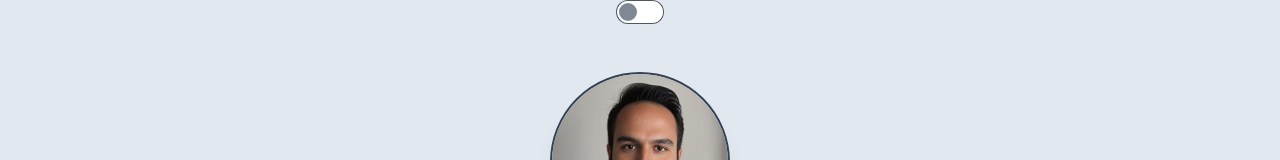
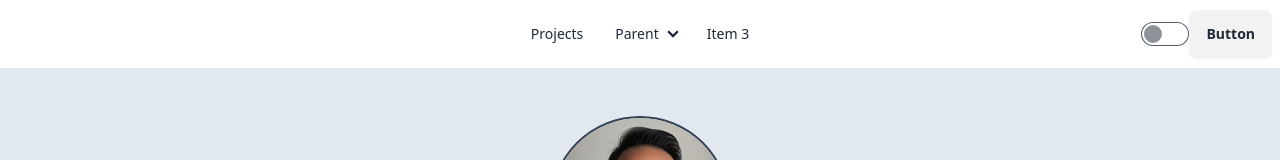
Before and after one commit to Personal-nt/myWebDevPage, a React (Vite) app: page / in a window 1280 px wide. Shown: the top 160 px of the page. Built offline with nearby package versions, Linux system fonts and the light colour scheme.

Commit message:
NavBar wip

```diff
--- /dev/null
+++ b/src/components/NavBar.tsx
@@ -0,0 +1,86 @@
+import { toggleDarkMode } from '../utils/toggleDarkMode'
+
+const NavBar = () => {
+    return (
+        <div className="navbar bg-base-100">
+            <div className="navbar-start">
+                <div className="dropdown">
+                    <div
+                        tabIndex={0}
+                        role="button"
+                        className="btn btn-ghost lg:hidden"
+                    >
+                        <svg
+                            xmlns="http://www.w3.org/2000/svg"
+                            className="h-5 w-5"
+                            fill="none"
+                            viewBox="0 0 24 24"
+                            stroke="currentColor"
+                        >
+                            <path
+                                strokeLinecap="round"
+                                strokeLinejoin="round"
+                                strokeWidth="2"
+                                d="M4 6h16M4 12h8m-8 6h16"
+                            />
+                        </svg>
+                    </div>
+                    <ul className="menu dropdown-content menu-sm z-[1] mt-3 w-52 rounded-box bg-base-100 p-2 shadow">
+                        <li>
+                            <a href="">Projects</a>
+                        </li>
+                        <li>
+                            <a>Parent</a>
+                            <ul className="p-2">
+                                <li>
+                                    <a>Submenu 1</a>
+                                </li>
+                                <li>
+                                    <a>Submenu 2</a>
+                                </li>
+                            </ul>
+                        </li>
+                        <li>
+                            <a>Item 3</a>
+                        </li>
+                    </ul>
+                </div>
+                {/* <a className="btn btn-ghost text-xl">daisyUI</a> */}
+            </div>
+            <div className="navbar-center hidden lg:flex">
+                <ul className="menu menu-horizontal px-1">
+                    <li>
+                        <a href="#projects">Projects</a>
+                    </li>
+                    <li>
+                        <details>
+                            <summary>Parent</summary>
+                            <ul className="p-2">
+                                <li>
+                                    <a>Submenu 1</a>
+                                </li>
+                                <li>
+                                    <a>Submenu 2</a>
+                                </li>
+                            </ul>
+                        </details>
+                    </li>
+                    <li>
+                        <a>Item 3</a>
+                    </li>
+                </ul>
+            </div>
+
+            <div className="navbar-end">
+            <input
+                type="checkbox"
+                className="toggle dark:border-[#00D6C1] dark:bg-[#00D6C1]"
+                onClick={() => toggleDarkMode()}
+            />
+                <a className="btn">Button</a>
+            </div>
+        </div>
+    )
+}
+
+export default NavBar
--- a/src/components/componentCss/Projects.tsx
+++ b/src/components/componentCss/Projects.tsx
@@ -4,8 +4,8 @@ import { FiEye, FiPlay, FiSearch } from 'react-icons/fi'
 import Badge from '../../components/Badge'
 import ButtonIcon from '../ButtonIcon'
 
-import gsap from 'gsap';
-import ScrollTrigger from 'gsap/ScrollTrigger';
+import gsap from 'gsap'
+import ScrollTrigger from 'gsap/ScrollTrigger'
 
 const Projects = () => {
     return (
@@ -15,28 +15,18 @@ const Projects = () => {
     )
 }
 
-gsap.registerPlugin(ScrollTrigger);
+gsap.registerPlugin(ScrollTrigger)
 
 const SwapColumnFeatures = () => {
     const [featureInView, setFeatureInView] = useState(features[0])
 
     return (
-        <section className="relative mx-auto max-w-7xl scr">
+        <section className="scr relative mx-auto max-w-7xl -mt-[0px]">
             <SlidingFeatureDisplay featureInView={featureInView} />
-
             {/* Offsets the height of SlidingFeatureDisplay so that it renders on top of Content to start */}
             <div className="-mt-[100vh] hidden md:block" />
-
-            {/* {features.map((s) => (
-                <Content
-                    key={s.id}
-                    featureInView={s}
-                    setFeatureInView={setFeatureInView}
-                    {...s}
-                />
-            ))} */}
             <div className="scroll-container">
-            {/* Other components */}
+                <div className="align-items-start flex flex-col justify-start">
                     {features.map((feature, index) => (
                         <div key={index} className="snap-element">
                             <Content
@@ -47,6 +37,7 @@ const SwapColumnFeatures = () => {
                             />
                         </div>
                     ))}
+                </div>
             </div>
         </section>
     )
@@ -71,7 +62,9 @@ const SlidingFeatureDisplay = ({ featureInView }) => {
                     damping: 25,
                 }}
                 className="h-fit w-[50%] rounded-xl p-8"
-            > {/* Left side project details */}
+            >
+                {' '}
+                {/* Left side project details */}
                 <ExampleFeature featureInView={featureInView} />
             </motion.div>
         </div>
@@ -93,15 +86,19 @@ const Content = ({ setFeatureInView, featureInView }) => {
     return (
         <section
             ref={ref}
-            className="relative z-0 flex h-fit md:h-screen justify-center px-8"
+            className="relative z-0 flex h-fit justify-center px-8 md:h-screen"
             style={{
                 justifyContent:
                     featureInView.contentPosition === 'l'
                         ? 'flex-start'
                         : 'flex-end',
             }}
-        > {/* Projects total section */}
-            <div className="grid h-full w-full place-content-center px-4 py-12 md:w-[50%] md:px-8 md:py-8"> {/* Right side projects */}
+        >
+            {' '}
+            {/* Projects total section */}
+            <div className="grid h-full w-full place-content-center px-4 py-12 md:w-[50%] md:px-8 md:py-8">
+                {' '}
+                {/* Right side projects */}
                 <motion.div
                     initial={{ opacity: 0, y: 25 }}
                     whileInView={{ opacity: 1, y: 0 }}
@@ -115,7 +112,7 @@ const Content = ({ setFeatureInView, featureInView }) => {
                             <img
                                 src={featureInView.projectScreenShot}
                                 alt={featureInView.title}
-                                className="scale-[100%] sm:scale-[115%] rounded-xl h-[300px] w-[1000px] object-cover shadow-xl"
+                                className="h-[300px] w-[1000px] scale-[100%] rounded-xl object-cover shadow-xl sm:scale-[115%]"
                             />
                         </a>
                     </div>
@@ -152,12 +149,12 @@ const ExampleFeature = ({ featureInView }) => {
                         {featureInView.description}{' '}
                     </span>{' '}
                 </p>
-                <div className="flex gap-2 flex-wrap">
+                <div className="flex flex-wrap gap-2">
                     {featureInView.techStack.map((tech) => (
                         <Badge key={tech} txt={tech} />
                     ))}
                 </div>
-                <div className="flex gap-4 pointer-events-auto">
+                <div className="pointer-events-auto flex gap-4">
                     <a
                         target="_blank"
                         href={featureInView.repoLink}
@@ -189,7 +186,13 @@ const features = [
             'https://raw.githubusercontent.com/0xNordian/0xNordian/main/assets/anomalie-app.png',
         repoLink: 'https://github.com/0xNordian/anomalie-app-supabase',
         deployLink: 'https://anomalie.vercel.app/',
-        techStack: ['Next.js', 'TypeScript', 'TailwindCSS', 'PostgreSQL', 'Framer Motion'],
+        techStack: [
+            'Next.js',
+            'TypeScript',
+            'TailwindCSS',
+            'PostgreSQL',
+            'Framer Motion',
+        ],
         description:
             'A twitter clone built with Next.js, TypeScript, TailwindCSS and Framer Motion. Its a Fullstack app with CRUD operations, authentication and authorization.',
         contentPosition: 'r',
--- a/src/index.css
+++ b/src/index.css
@@ -88,7 +88,7 @@ small {
   @apply block md:hidden fixed top-10 py-2 w-full h-full bg-gray-900 duration-500;
 }  */
 
-/* .scroll-container {
+.scroll-container {
     overflow-y: scroll;
     scroll-snap-type: y mandatory;
     height: 100vh;
@@ -96,15 +96,16 @@ small {
 
 .snap-element {
     scroll-snap-align: start;
-} */
+}
 
-.scroll-container {
+/* .scroll-container {
   overflow-y: scroll;
   scroll-snap-type: y mandatory;
   height: 100vh;
-  scrollbar-width: none; /* For Firefox */
+  scrollbar-width: none;
 }
+*/
 
 .scroll-container::-webkit-scrollbar {
-  display: none; /* For Chrome, Safari, and Opera */
+  display: none;
 }
--- a/src/layouts/RootLayout.tsx
+++ b/src/layouts/RootLayout.tsx
@@ -1,10 +1,14 @@
 import { Outlet } from "react-router-dom";
+import NavBar from "../components/NavBar";
 
 const RootLayout = () => {
     return (
+        <>
+        <NavBar />
         <div className="flex justify-center w-screen h-auto bg-slate-200 dark:bg-[#001412]"> {/*dark:bg-[#001412] */}
             <Outlet />
         </div>
+        </>
     );
 };
 
--- a/src/pages/Home.tsx
+++ b/src/pages/Home.tsx
@@ -1,21 +1,14 @@
 import { Hero } from '../components/Hero'
-import { toggleDarkMode } from '../utils/toggleDarkMode'
+
 import Projects from '../components/componentCss/Projects'
 
 const Home = () => {
     return (
         <div className="flex w-[70%] flex-col items-center justify-center">
-            <input
-                type="checkbox"
-                className="toggle dark:border-[#00D6C1] dark:bg-[#00D6C1]"
-                onClick={() => toggleDarkMode()}
-            />
             <div className="flex flex-col">
                 <Hero />
-                <h3 className="">Projects</h3>
-            </div>
-            <div className="">
-            <Projects />
+                <h3 id="projects" className="">Projects</h3>
+                <Projects />
             </div>
         </div>
     )
```
Lines whose indentation alone changed are shown as unchanged.
